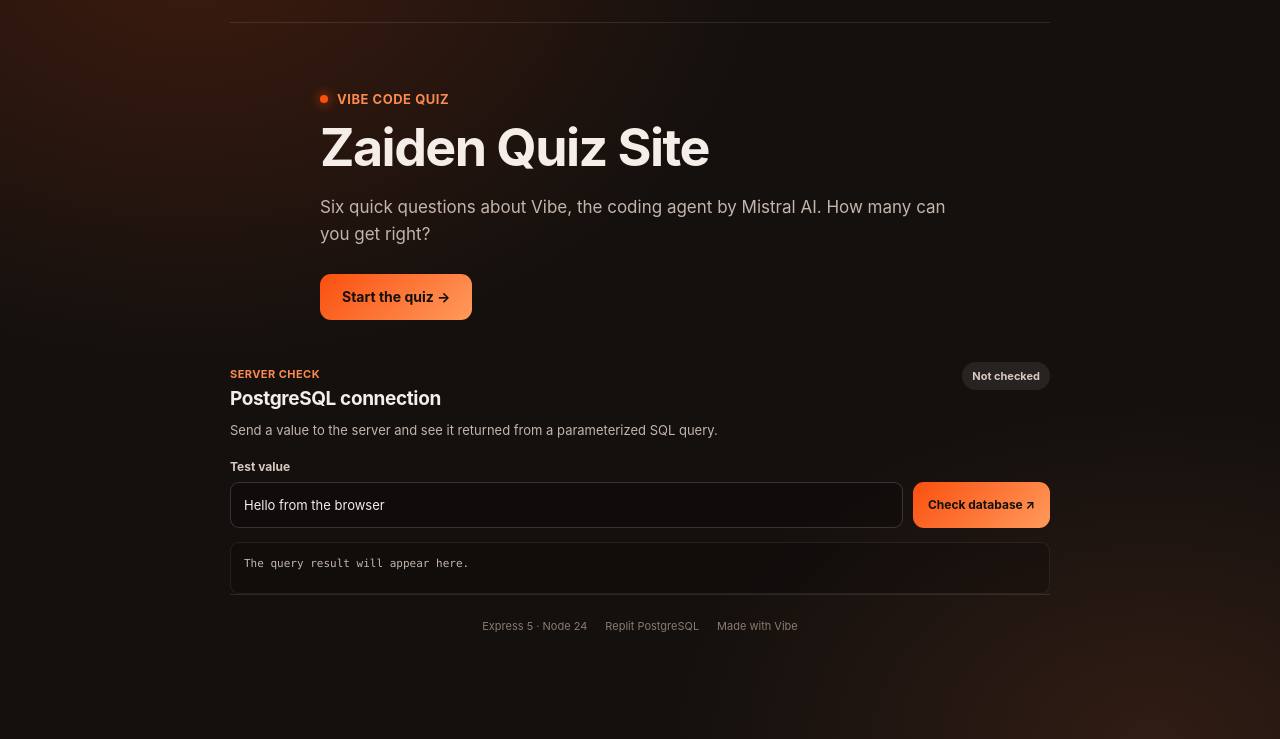
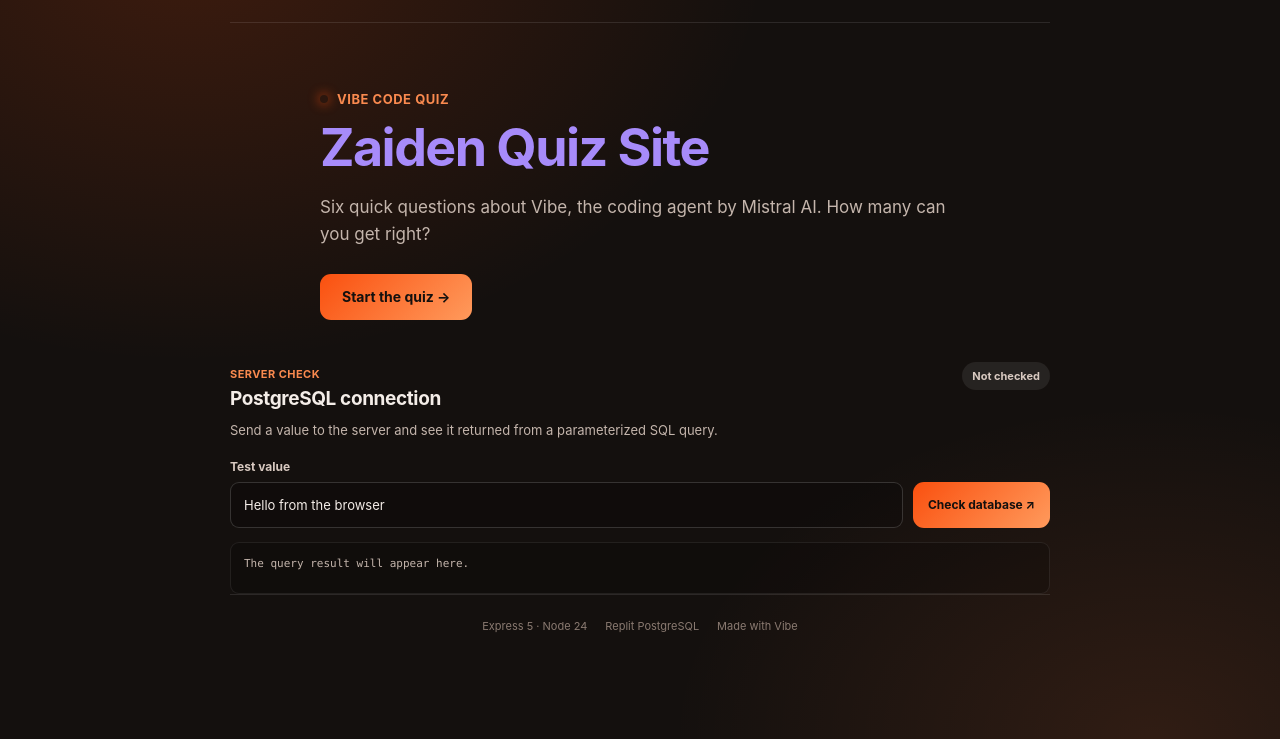
Before and after one commit to 400580-svg/quiz-page, a website: page public/index.html in a window 1280 px wide. Shown: the part 61-800 px from the top of the page. Drawn offline with Linux system fonts and the light colour scheme.

Commit message:
Make the title text purple

```diff
--- a/public/styles.css
+++ b/public/styles.css
@@ -108,7 +108,8 @@
   width: 8px;
   height: 8px;
   border-radius: 50%;
-  background: #fa500f;
+  b
+ackground: #fa500f;
   box-shadow: 0 0 12px #fa500f;
 }
 
@@ -220,7 +221,8 @@
   margin: 18px 0 0;
   color: #fa8a4f;
   font-size: 15px;
-  font-weight: 600;
+
+ font-weight: 600;
 }
 
 .db-card {
@@ -330,7 +332,8 @@
   font-family: ui-monospace, SFMono-Regular, Menlo, Consolas, monospace;
   font-size: 11px;
   line-height: 1.6;
-  white-space: pre-wrap;
+
+ white-space: pre-wrap;
 }
 
 footer {
@@ -383,3 +386,8 @@
     font-size: 9px;
   }
 }
+
+/* Purple title */
+#quiz-title {
+  color: #a78bfa;
+}
```
